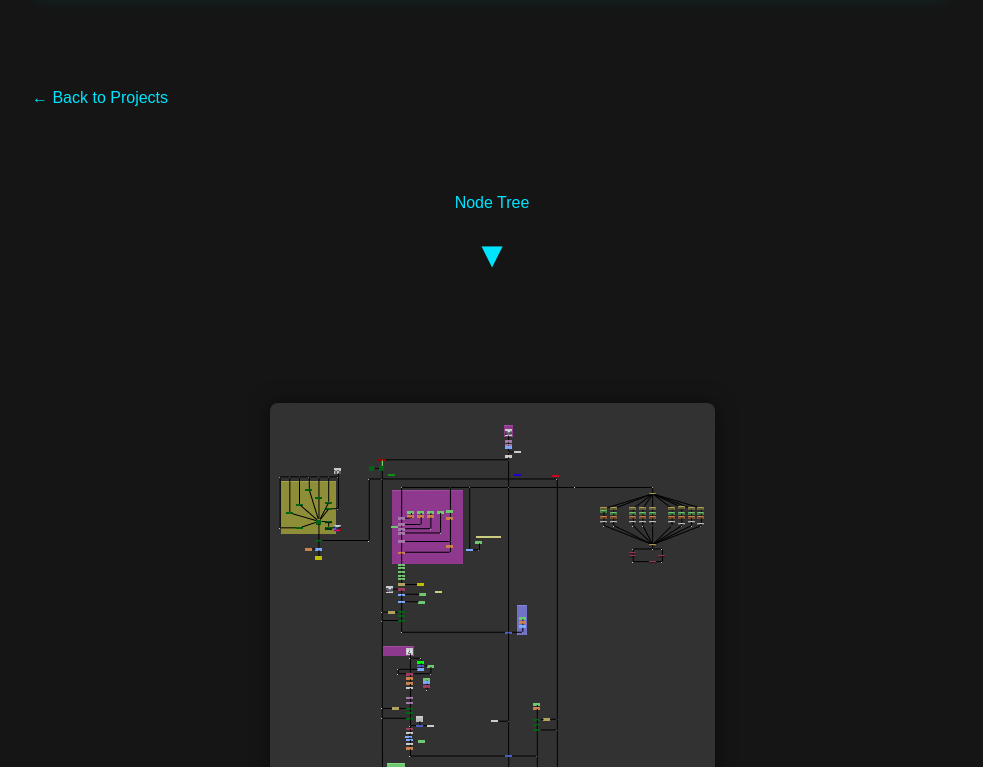
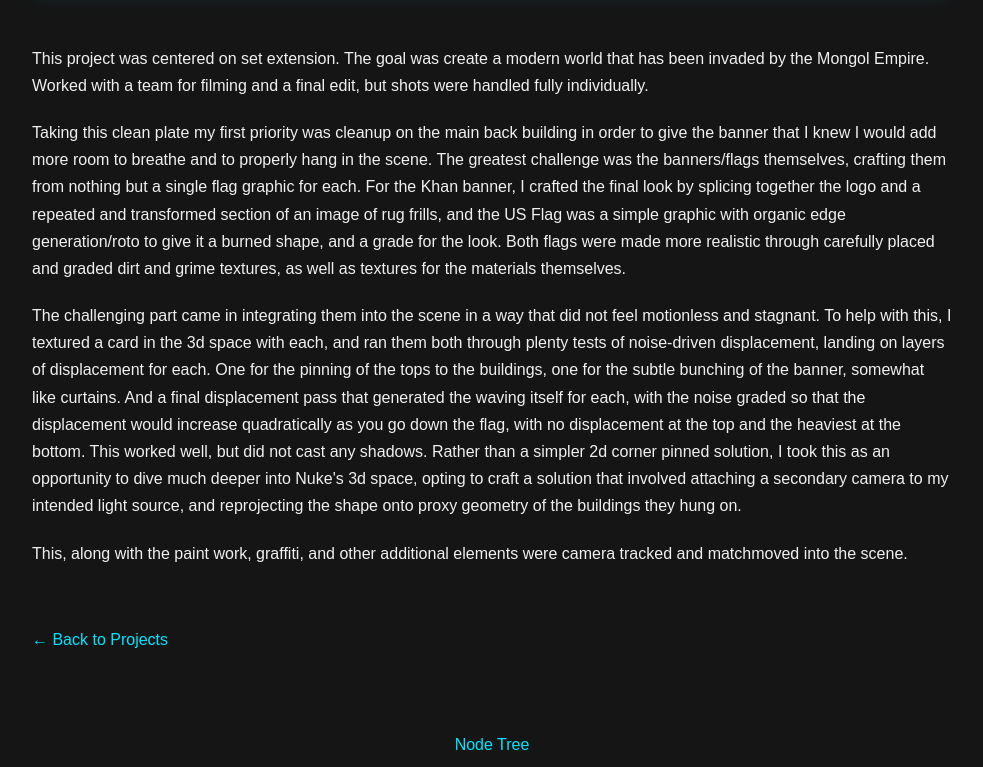
Before and after one commit to jleuck101/Jake-Portfolio, a plain HTML site: page projects/khans.html in a window 1280 px wide. Shown: the part 679-1446 px from the top of the page, without its empty margins (148-1131 px from the left). Drawn offline with Linux system fonts and the light colour scheme.

Commit message:
Update khans.html

```diff
--- a/projects/khans.html
+++ b/projects/khans.html
@@ -27,7 +27,16 @@
       allow="accelerometer; autoplay; clipboard-write; encrypted-media; gyroscope; picture-in-picture"
       allowfullscreen>
     </iframe>
-
+<p>This project was centered on set extension. The goal was create a modern world that has been invaded by the Mongol Empire. Worked with a team for filming and a final edit, but shots were handled fully individually.</p>
+    <p>Taking this clean plate my first priority was cleanup on the main back building in order to give the banner that I knew I would add more room to breathe and to properly hang in the scene.
+The greatest challenge was the banners/flags themselves, crafting them from nothing but a single flag graphic for each. For the Khan banner, I crafted the final look by splicing together the logo and a repeated and transformed section of an image of rug frills, and the US Flag was a simple graphic with organic edge generation/roto to give it a burned shape, and a grade for the look.
+Both flags were made more realistic through carefully placed and graded dirt and grime textures, as well as textures for the materials themselves.
+<p/>
+<p>The challenging part came in integrating them into the scene in a way that did not feel motionless and stagnant.
+To help with this, I textured a card in the 3d space with each, and ran them both through plenty tests of noise-driven displacement, landing on layers of displacement for each. One for the pinning of the tops to the buildings, one for the subtle bunching of the banner, somewhat like curtains. And a final displacement pass that generated the waving itself for each, with the noise graded so that the displacement would increase quadratically as you go down the flag, with no displacement at the top and the heaviest at the bottom.
+This worked well, but did not cast any shadows. Rather than a simpler 2d corner pinned solution, I took this as an opportunity to dive much deeper into Nuke's 3d space, opting to craft a solution that involved attaching a secondary camera to my intended light source, and reprojecting the shape onto proxy geometry of the buildings they hung on.
+</p>
+    <p>This, along with the paint work, graffiti, and other additional elements were camera tracked and matchmoved into the scene.</p>
     <a class="back-link" href="../index.html#compositing">&larr; Back to Projects</a>
 
     <div class="node-tease">
```
